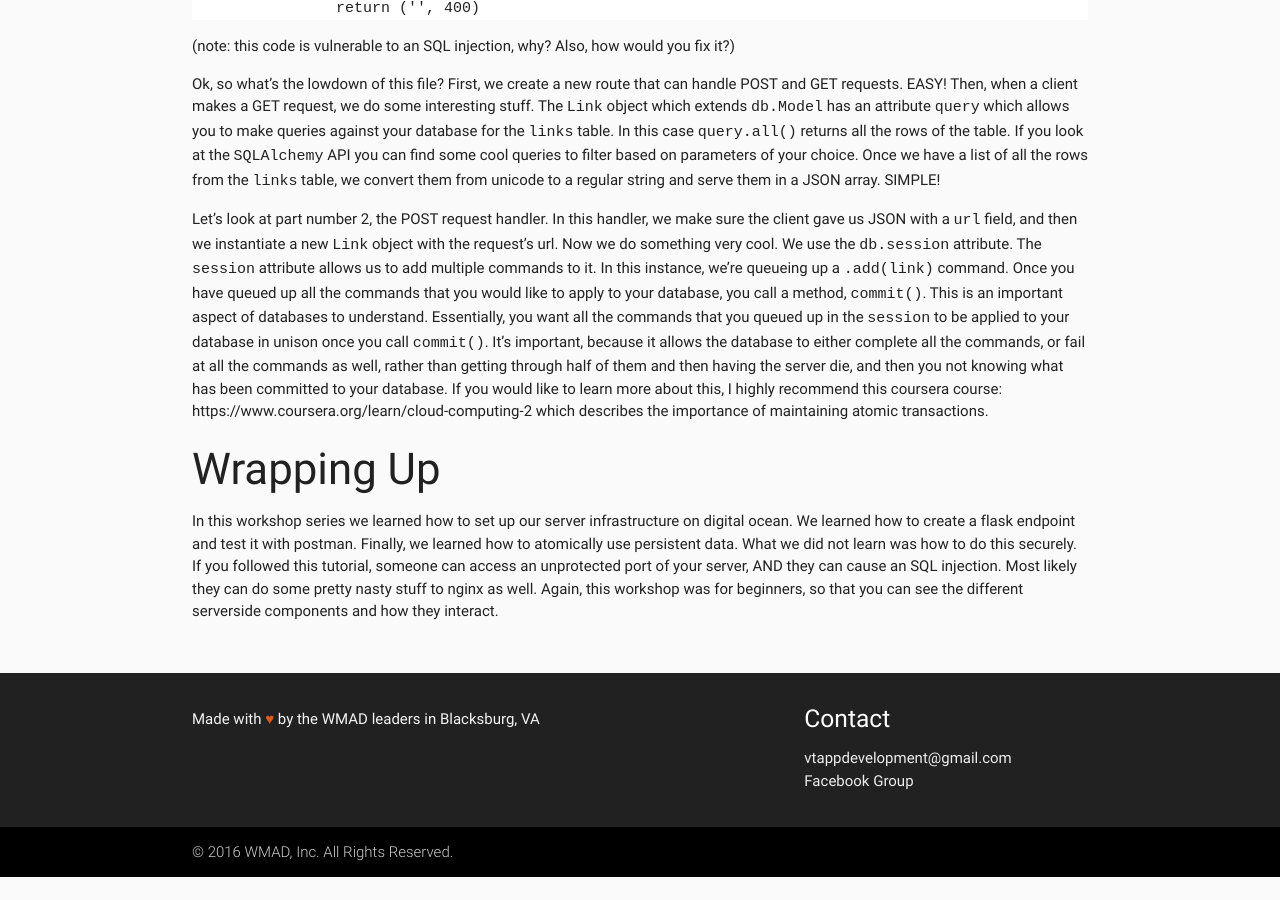
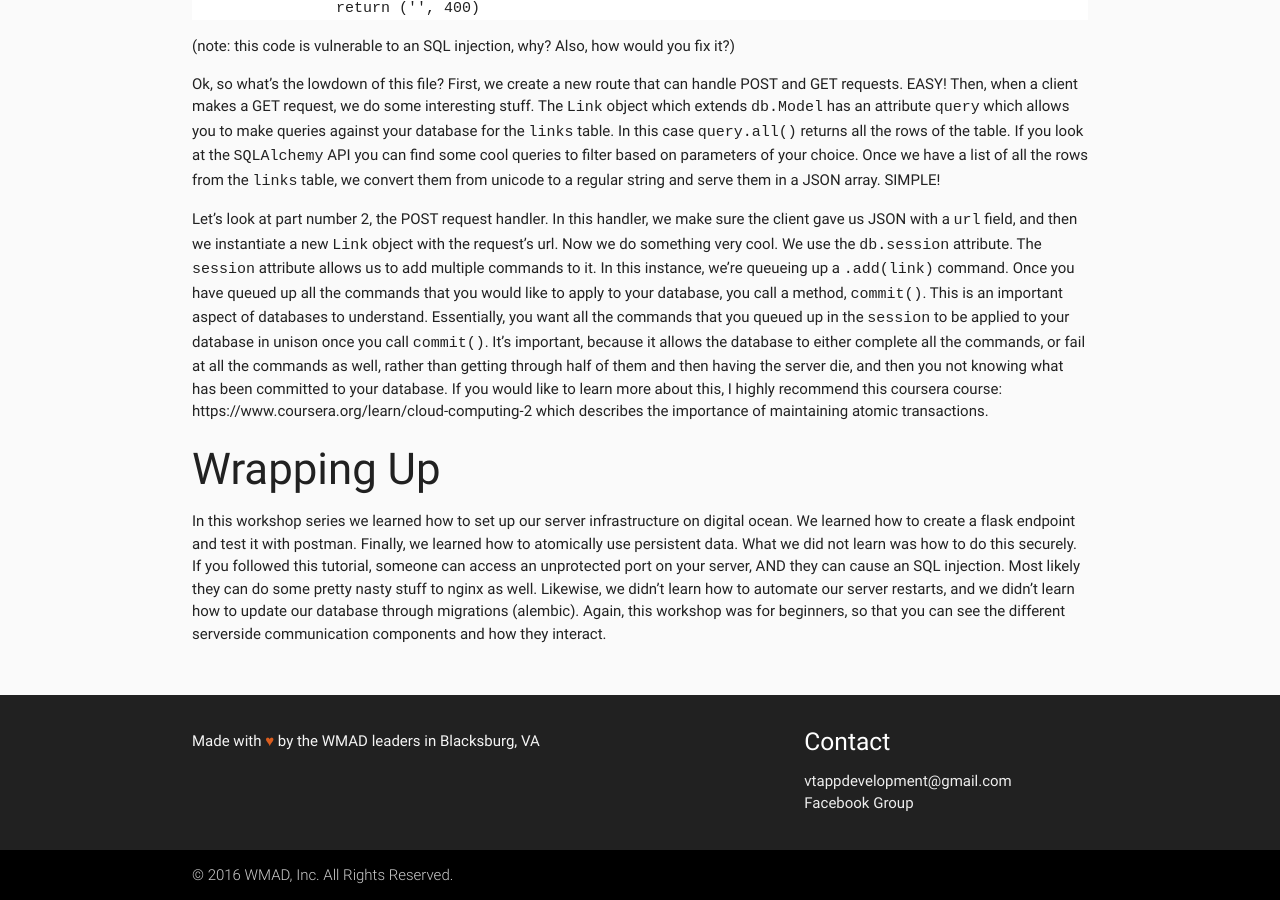
Before and after one commit to MandWdevclub/MandWdevclub.github.io, a Jekyll site: the page built from _posts/2016-08-26-postgreSQL.md, in a window 1280 px wide and 900 px high, scrolled down 3224 px. Built offline with Jekyll 4.4.1, drawn with Linux system fonts in a browser that asks for light colours; before the commit the page ends 4101 px from its top, so only the background shows below that.

Commit message:
Update 2016-08-26-postgreSQL.md

```diff
--- a/_posts/2016-08-26-postgreSQL.md
+++ b/_posts/2016-08-26-postgreSQL.md
@@ -137,4 +137,4 @@ Let's look at part number 2, the POST request handler. In this handler, we make
 
 ### Wrapping Up
 
-In this workshop series we learned how to set up our server infrastructure on digital ocean. We learned how to create a flask endpoint and test it with postman. Finally, we learned how to atomically use persistent data. What we did not learn was how to do this securely. If you followed this tutorial, someone can access an unprotected port of your server, AND they can cause an SQL injection. Most likely they can do some pretty nasty stuff to nginx as well. Again, this workshop was for beginners, so that you can see the different serverside components and how they interact.
+In this workshop series we learned how to set up our server infrastructure on digital ocean. We learned how to create a flask endpoint and test it with postman. Finally, we learned how to atomically use persistent data. What we did not learn was how to do this securely. If you followed this tutorial, someone can access an unprotected port on your server, AND they can cause an SQL injection. Most likely they can do some pretty nasty stuff to nginx as well. Likewise, we didn't learn how to automate our server restarts, and we didn't learn how to update our database through migrations (alembic). Again, this workshop was for beginners, so that you can see the different serverside communication components and how they interact.
```
